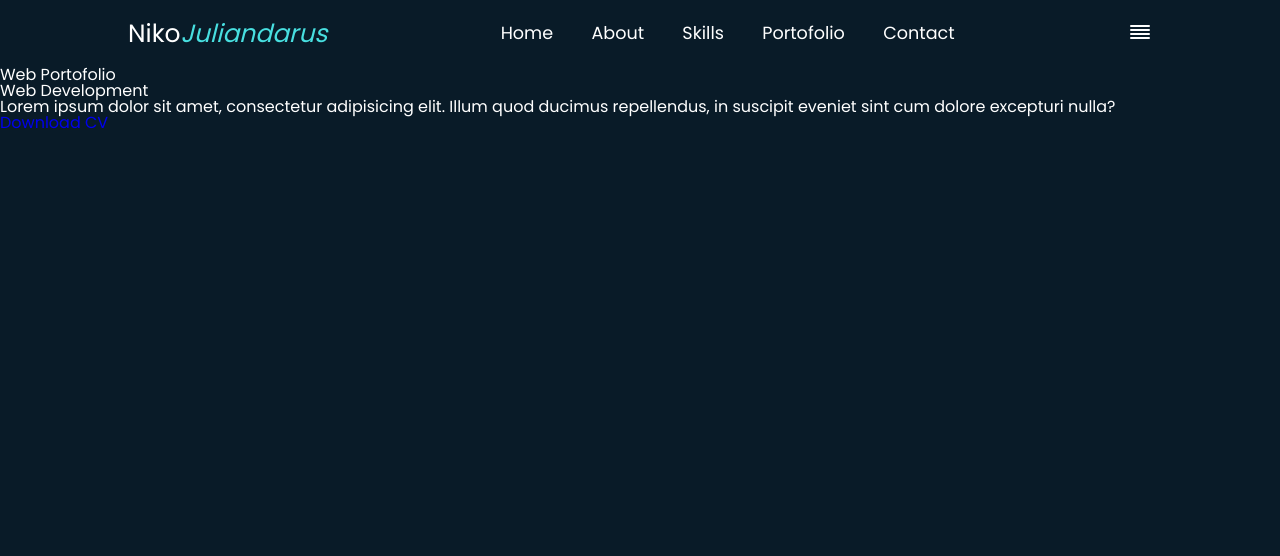
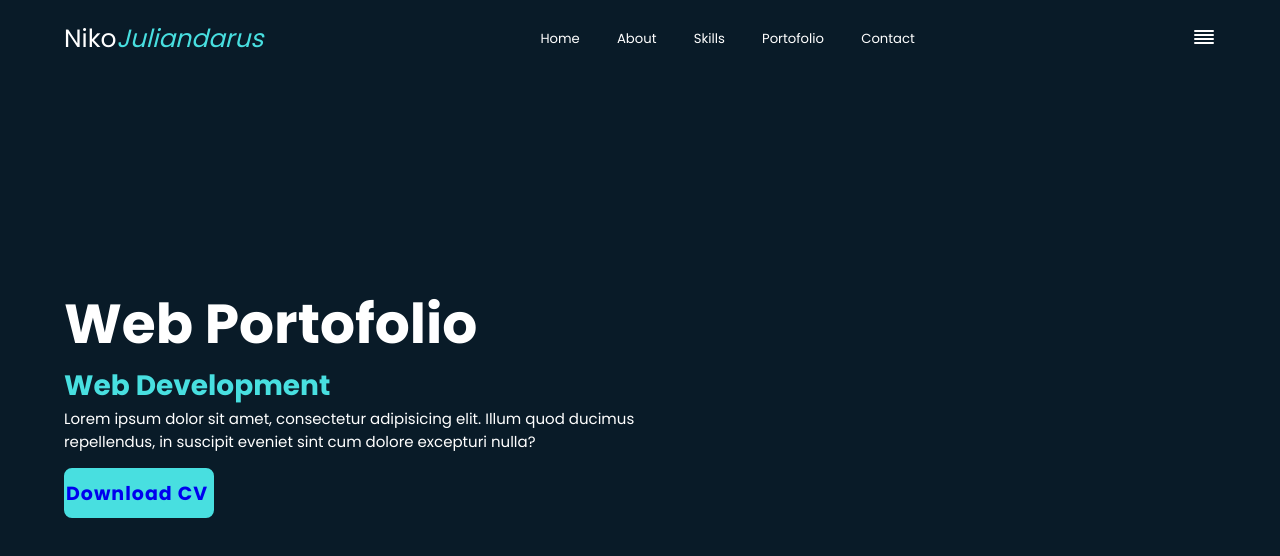
Before and after one commit to NikoJuliandarus/NJ.portofolio, a plain HTML site: page index.html in a window 1280 px wide. Shown: the top 556 px of the page. Drawn offline with nearby package versions, Linux system fonts and the light colour scheme.

Commit message:
update Css/style.css

```diff
--- a/Css/style.css
+++ b/Css/style.css
@@ -1,49 +1,4 @@
-html, body, div, span, applet, object, iframe,
-h1, h2, h3, h4, h5, h6, p, blockquote, pre,
-a, abbr, acronym, address, big, cite, code,
-del, dfn, em, img, ins, kbd, q, s, samp,
-small, strike, strong, sub, sup, tt, var,
-b, u, i, center,
-dl, dt, dd, ol, ul, li,
-fieldset, form, label, legend,
-table, caption, tbody, tfoot, thead, tr, th, td,
-article, aside, canvas, details, embed,
-figure, figcaption, footer, header, hgroup,
-menu, nav, output, ruby, section, summary,
-time, mark, audio, video {
-	margin: 0;
-	padding: 0;
-	border: 0;
-	font-size: 100%;
-	font: inherit;
-	vertical-align: baseline;
-}
-/* HTML5 display-role reset for older browsers */
-article, aside, details, figcaption, figure,
-footer, header, hgroup, menu, nav, section {
-	display: block;
-}
-body {
-	line-height: 1;
-}
-ol, ul {
-	list-style: none;
-}
-blockquote, q {
-	quotes: none;
-}
-blockquote:before, blockquote:after,
-q:before, q:after {
-	content: '';
-	content: none;
-}
-table {
-	border-collapse: collapse;
-	border-spacing: 0;
-}
 
-
-/* css style */
 :root {
   --bg: #091b28;
   --primary: #48dfe0;
@@ -55,19 +10,29 @@ table {
   border: none;
   text-decoration: none;
   box-sizing: border-box;
+  margin: 0;
+  padding: 0;
 }
 
 body {
   font-family: 'poppins', Sans-Serif;
   color: var(--white);
   background-color: var(--bg);
+  height: 2000px;
 }
 
 .navbar {
   display: flex;
   justify-content: space-between;
   align-items: center;
-  padding: 20px 10%;
+  padding: 20px 5%;
+  background-color: transparent;
+  position: fixed;
+  z-index: 100;
+  top: 0;
+  left: 0;
+  right: 0;
+  width: 100%;
 }
 
 .navbar .navbar-logo {
@@ -91,6 +56,7 @@ body {
   position: relative;
   font-weight: 500;
   padding: 6px 10px;
+  transition: .5s;
 }
 
 .navbar .navbar-nav a:hover {
@@ -115,3 +81,83 @@ body {
   transform: scale(1) translateY(0);
   opacity: 1;
 }
+
+.navbar .navbar-icon {
+  color: var(--white);
+}
+
+.navbar .navbar-icon :hover {
+  color: var(--primary);
+}
+
+.hero {
+  height: 100vh;
+  display: flex;
+  align-items: center;
+  padding: 0 5%;
+}
+
+.hero .content {
+  max-width: 600px;
+}
+
+.hero .content h1 {
+  font-size: 55px;
+  font-weight: 700;
+}
+
+.hero .content h3 {
+  font-size: 28px;
+  font-weight: 700;
+  color: var(--primary);
+}
+
+.hero .content p {
+  font-size: 15px;
+}
+
+.hero .content .content-cv {
+  width: 345px;
+  height: 50px;
+  background-color: transparent;
+  display: flex;
+  margin-top: 15px;
+}
+
+.hero .content .content-cv a {
+  width: 150px;
+  height: 100%;
+  background: var(--primary);
+  border: 2px solid var(--primary);
+  border-radius: 8px;
+  justify-content: center;
+  align-items: center;
+  font-size: 19px;
+  font-weight: 600;
+  letter-spacing: 1px;
+  padding-top: 9px;
+}
+
+
+/* media queris */
+
+/* Laptop */
+@media (max-width: 1366px) {
+  html {
+    font-size: 75%;
+  }
+}
+
+/* tablet */
+@media (max-width: 768px) {
+  html {
+    font-size: 62.5%;
+  }
+}
+
+/* Mobile phone */
+@media (max-width: 450px) {
+  html {
+    font-size: 55%;
+  }
+}
```
